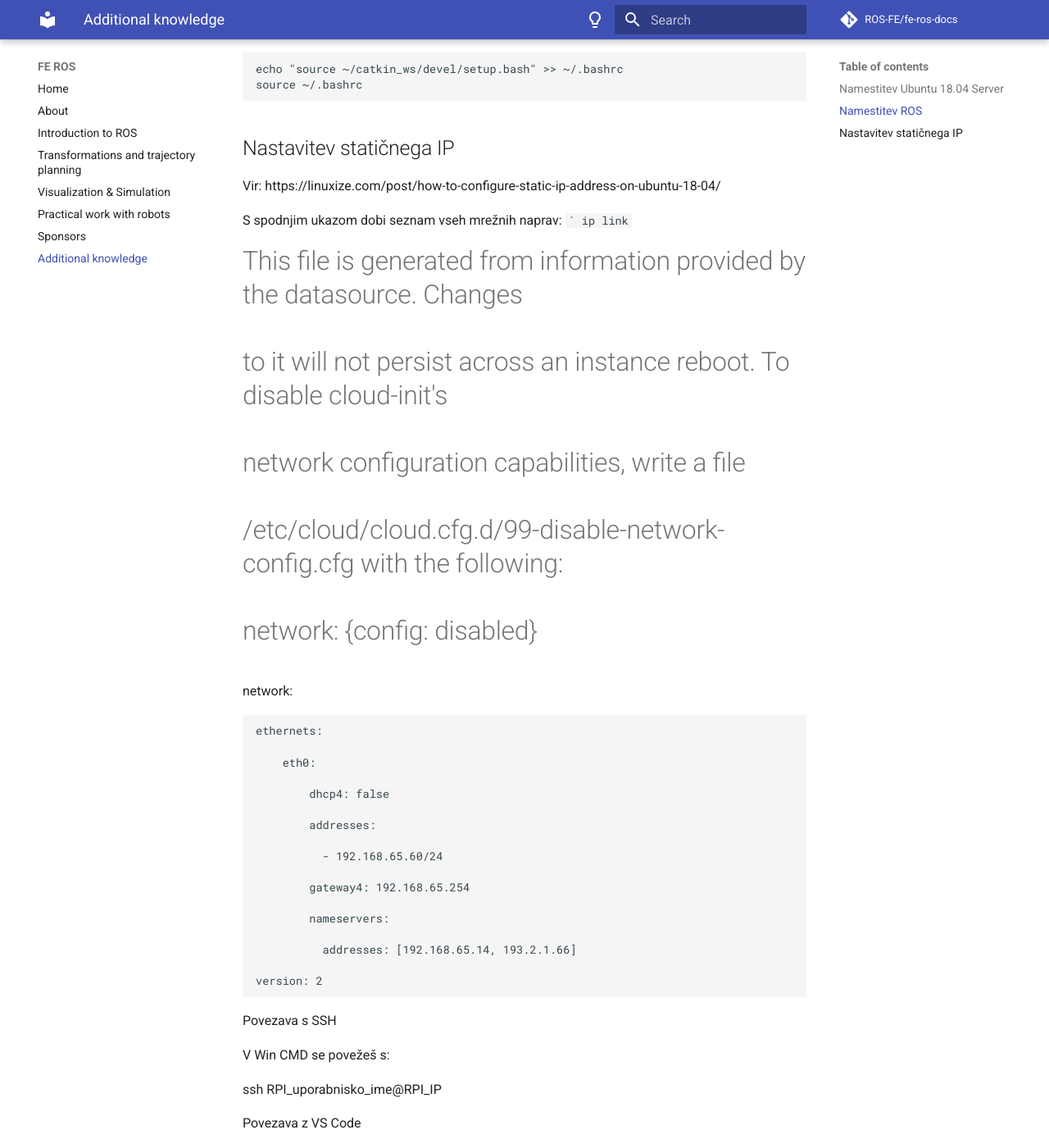
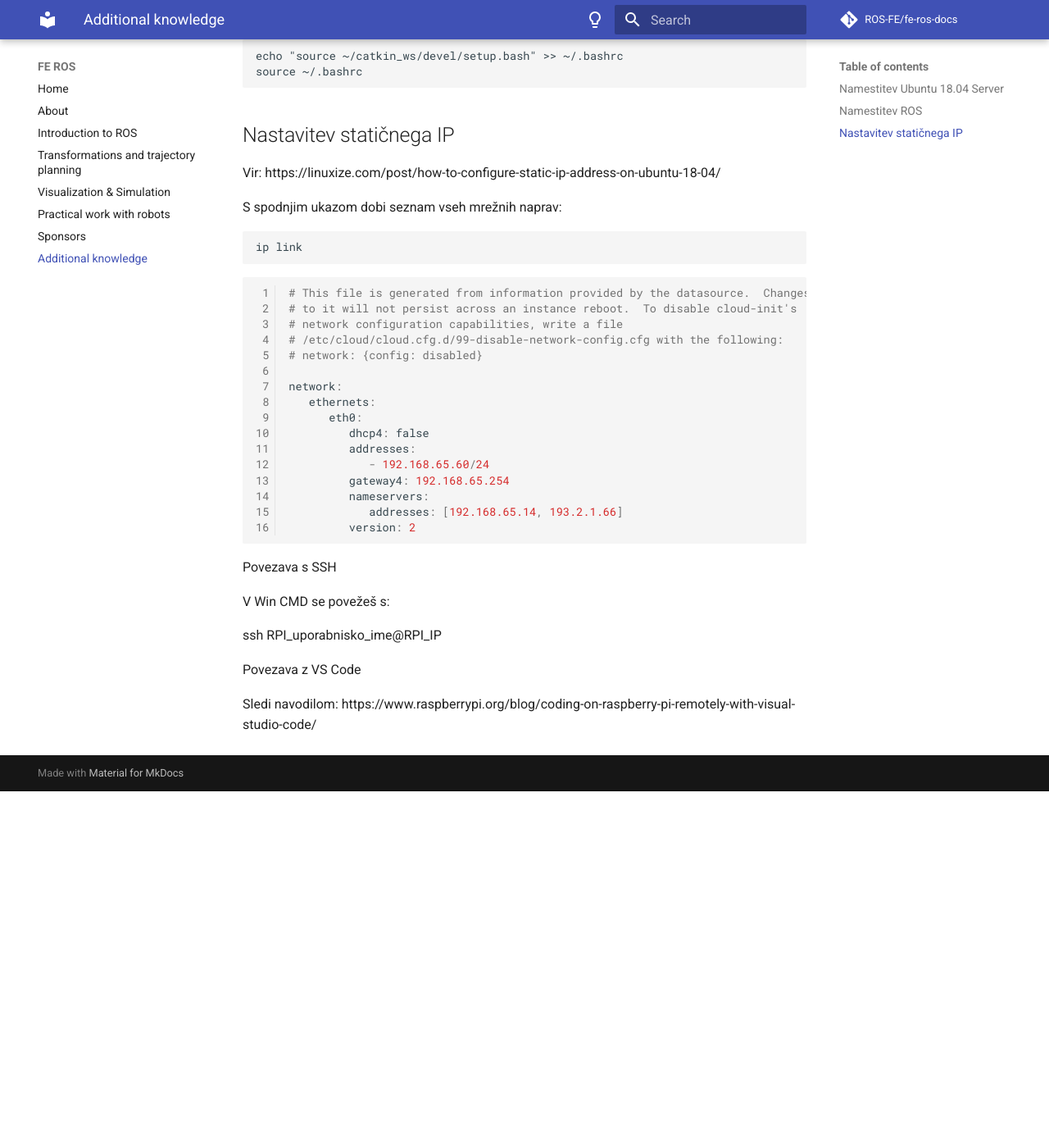
Before and after one commit to ROS-FE/fe-ros-docs, an MkDocs documentation site: the page built from docs/additional/index.md, in a window 1280 px wide and 1400 px high, scrolled down 1357 px. Shown: the whole window at 82% size. Built offline with MkDocs 1.6.1 and Material for MkDocs 9.7.7, drawn with Linux system fonts in a browser that asks for light colours; comment, search, counter and statistics services are not loaded; after the commit the page ends 2322 px from its top, so only the background shows below that; some of the changed text lies outside the part shown.

Commit message:
Update index.md

`````diff
--- a/docs/additional/index.md
+++ b/docs/additional/index.md
@@ -24,9 +24,7 @@ password: ubuntu
 ```
 in spremeni geslo.
 
-Sledi navodilom za postavitev mreže in SSH
-
-https://ubuntu.com/tutorials/how-to-install-ubuntu-on-your-raspberry-pi#3-wifi-or-ethernet
+Sledi navodilom za postavitev mreže in SSH: https://ubuntu.com/tutorials/how-to-install-ubuntu-on-your-raspberry-pi#3-wifi-or-ethernet
 
 
 Spremeni geslo:
@@ -67,41 +65,28 @@ source ~/.bashrc
 Vir: https://linuxize.com/post/how-to-configure-static-ip-address-on-ubuntu-18-04/
 
 S spodnjim ukazom dobi seznam vseh mrežnih naprav:
-````
+```
 ip link
 ```
 
-
-
-
+```python linenums="1"
 # This file is generated from information provided by the datasource.  Changes
 # to it will not persist across an instance reboot.  To disable cloud-init's
 # network configuration capabilities, write a file
-
 # /etc/cloud/cloud.cfg.d/99-disable-network-config.cfg with the following:
 # network: {config: disabled}
 
 network:
-
-    ethernets:
-
-        eth0:
-
-            dhcp4: false
-
-            addresses:
-
-              - 192.168.65.60/24
-
-            gateway4: 192.168.65.254
-
-            nameservers:
-
-              addresses: [192.168.65.14, 193.2.1.66]
-
-    version: 2
-
-
+   ethernets:
+      eth0:
+         dhcp4: false
+         addresses:
+            - 192.168.65.60/24
+         gateway4: 192.168.65.254
+         nameservers:
+            addresses: [192.168.65.14, 193.2.1.66]
+         version: 2
+```
 
 Povezava s SSH
 
`````
